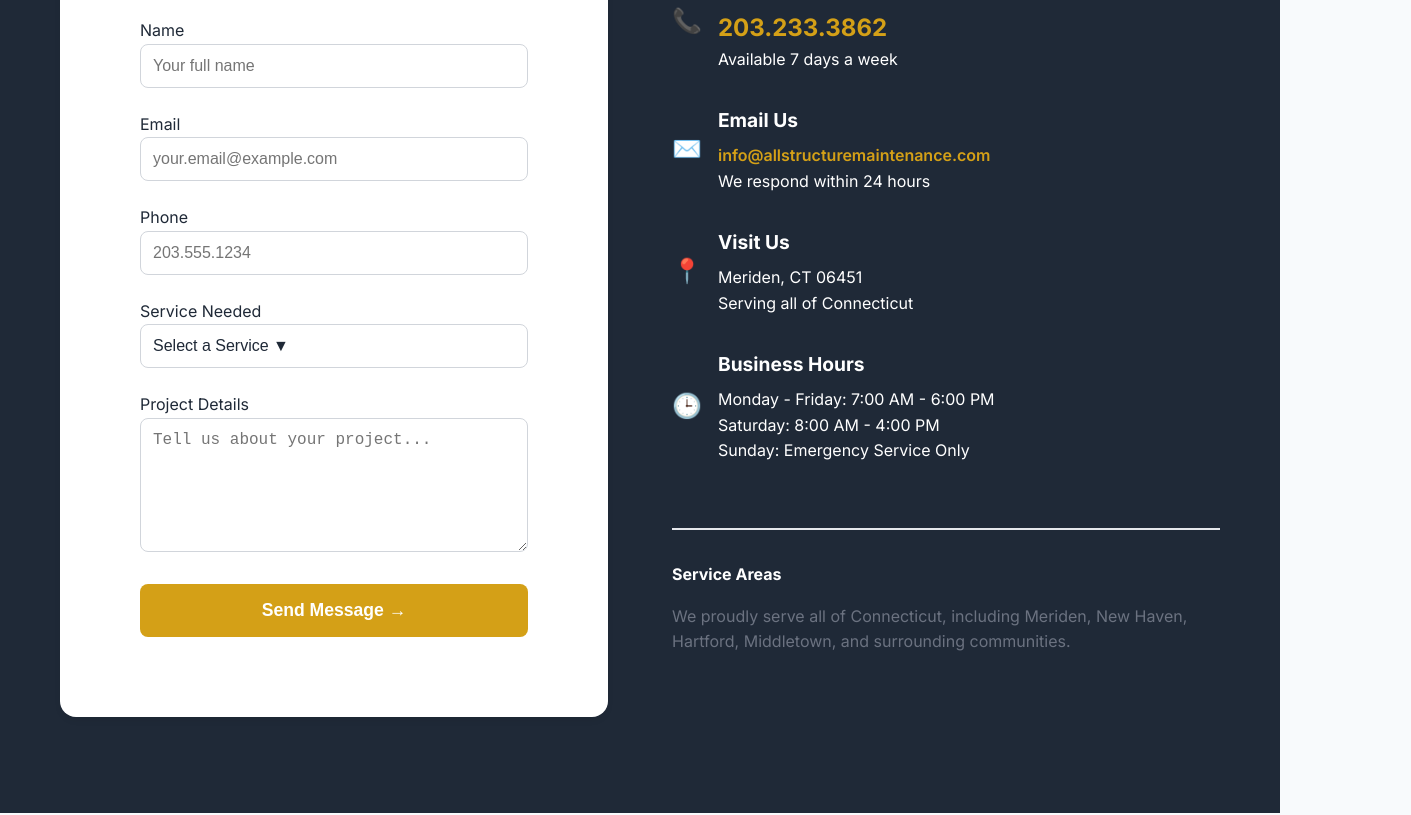
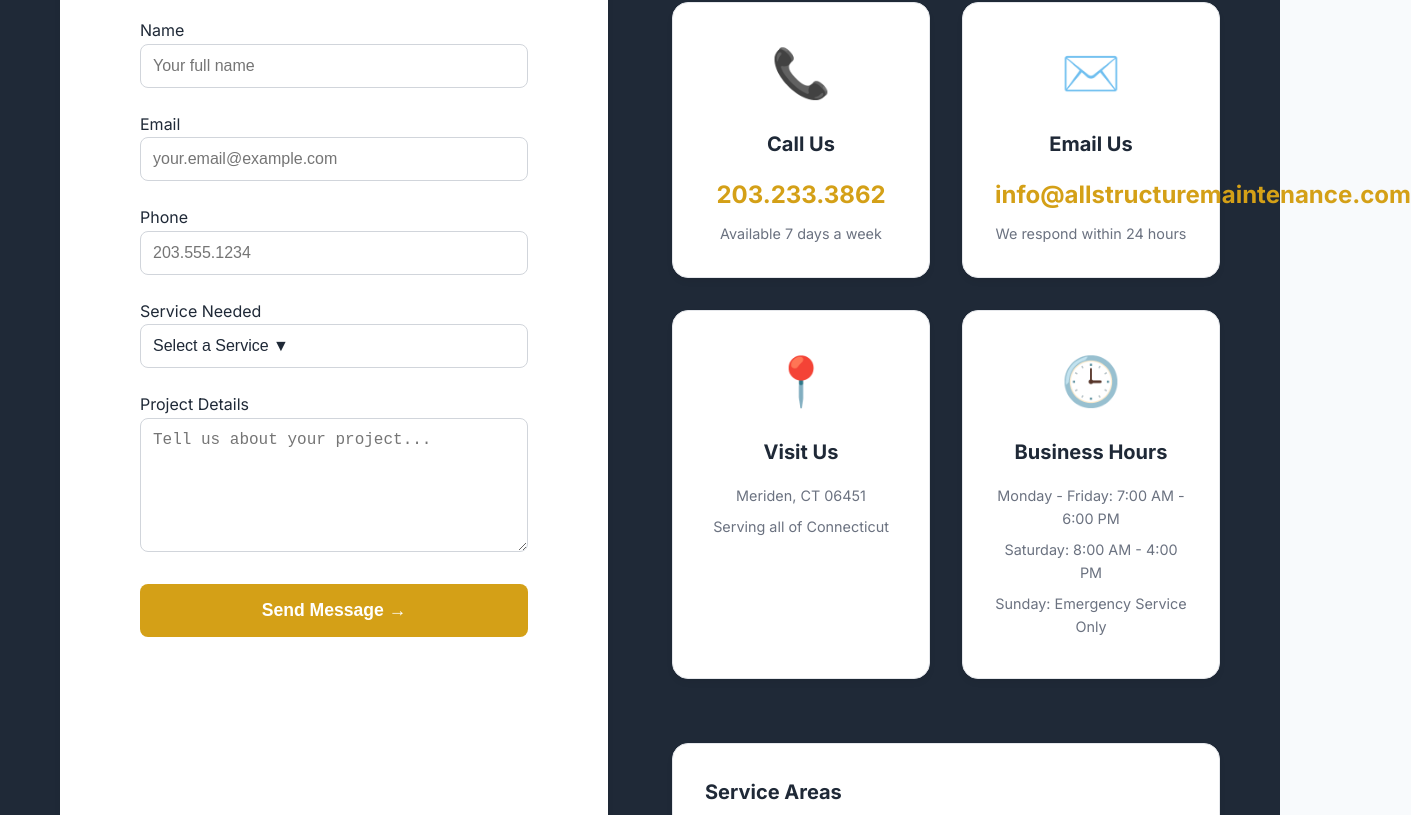
Before and after one commit to monkeydluthy/all-structure, a React (Vite) app: page /contact in a window 1280 px wide. Shown: the part 645-1460 px from the top of the page, 1411 px wide, since content can reach past the window. Built offline with nearby package versions, Linux system fonts and the light colour scheme.

Commit message:
Redesign contact page with card layout

```diff
--- a/src/index.css
+++ b/src/index.css
@@ -1028,6 +1028,84 @@ body {
   border-color: #d4a017;
 }
 
+.contact-info-grid {
+  display: grid;
+  grid-template-columns: repeat(auto-fit, minmax(250px, 1fr));
+  gap: 2rem;
+  margin-top: 2rem;
+}
+
+.contact-card {
+  background: white;
+  padding: 2rem;
+  border-radius: 16px;
+  box-shadow: 0 4px 6px rgba(0, 0, 0, 0.05);
+  border: 1px solid #e5e7eb;
+  transition: all 0.3s ease;
+  text-align: center;
+}
+
+.contact-card:hover {
+  transform: translateY(-5px);
+  box-shadow: 0 10px 25px rgba(0, 0, 0, 0.1);
+  border-color: #d4a017;
+}
+
+.contact-card-icon {
+  font-size: 3rem;
+  margin-bottom: 1rem;
+}
+
+.contact-card h4 {
+  font-size: 1.25rem;
+  margin-bottom: 1rem;
+  color: #1f2937;
+}
+
+.contact-card-link {
+  font-size: 1.5rem;
+  font-weight: bold;
+  color: #d4a017;
+  text-decoration: none;
+  display: block;
+  margin-bottom: 0.5rem;
+  transition: color 0.3s ease;
+}
+
+.contact-card-link:hover {
+  color: #b8870d;
+}
+
+.contact-card-text {
+  color: #6b7280;
+  margin-bottom: 0.5rem;
+}
+
+.contact-card p {
+  color: #6b7280;
+  font-size: 0.9rem;
+}
+
+.service-areas-card {
+  margin-top: 2rem;
+  padding: 2rem;
+  background: white;
+  border-radius: 16px;
+  box-shadow: 0 4px 6px rgba(0, 0, 0, 0.05);
+  border: 1px solid #e5e7eb;
+}
+
+.service-areas-card h4 {
+  font-size: 1.25rem;
+  margin-bottom: 1rem;
+  color: #1f2937;
+}
+
+.service-areas-card p {
+  color: #6b7280;
+  line-height: 1.8;
+}
+
 /* Service Page Styles */
 .service-hero {
   padding: 6rem 0 4rem;
@@ -1909,6 +1987,10 @@ body {
   .contact-form-wrapper {
     padding: 2rem 1.5rem;
   }
+
+  .contact-info-grid {
+    grid-template-columns: 1fr;
+  }
 }
 
 @media (max-width: 480px) {
--- a/src/pages/ContactPage.jsx
+++ b/src/pages/ContactPage.jsx
@@ -189,50 +189,44 @@ const ContactPage = () => {
             <div className="contact-info">
               <h2>Contact Information</h2>
 
-              <div className="contact-item">
-                <span style={{ fontSize: '1.5rem', color: '#d4a017' }}>📞</span>
-                <div>
+              <div className="contact-info-grid">
+                <div className="contact-card">
+                  <div className="contact-card-icon">📞</div>
                   <h4>Call Us</h4>
-                  <a href="tel:2032333862" style={{ fontSize: '1.5rem', fontWeight: 'bold' }}>
+                  <a href="tel:2032333862" className="contact-card-link">
                     203.233.3862
                   </a>
                   <p>Available 7 days a week</p>
                 </div>
-              </div>
 
-              <div className="contact-item">
-                <span style={{ fontSize: '1.5rem', color: '#d4a017' }}>✉️</span>
-                <div>
+                <div className="contact-card">
+                  <div className="contact-card-icon">✉️</div>
                   <h4>Email Us</h4>
-                  <a href="mailto:info@allstructuremaintenance.com">
+                  <a href="mailto:info@allstructuremaintenance.com" className="contact-card-link">
                     info@allstructuremaintenance.com
                   </a>
                   <p>We respond within 24 hours</p>
                 </div>
-              </div>
 
-              <div className="contact-item">
-                <span style={{ fontSize: '1.5rem', color: '#d4a017' }}>📍</span>
-                <div>
+                <div className="contact-card">
+                  <div className="contact-card-icon">📍</div>
                   <h4>Visit Us</h4>
-                  <p>Meriden, CT 06451</p>
+                  <p className="contact-card-text">Meriden, CT 06451</p>
                   <p>Serving all of Connecticut</p>
+                </div>
+
+                <div className="contact-card">
+                  <div className="contact-card-icon">🕒</div>
+                  <h4>Business Hours</h4>
+                  <p className="contact-card-text">Monday - Friday: 7:00 AM - 6:00 PM</p>
+                  <p className="contact-card-text">Saturday: 8:00 AM - 4:00 PM</p>
+                  <p className="contact-card-text">Sunday: Emergency Service Only</p>
                 </div>
               </div>
 
-              <div className="contact-item">
-                <span style={{ fontSize: '1.5rem', color: '#d4a017' }}>🕒</span>
-                <div>
-                  <h4>Business Hours</h4>
-                  <p>Monday - Friday: 7:00 AM - 6:00 PM</p>
-                  <p>Saturday: 8:00 AM - 4:00 PM</p>
-                  <p>Sunday: Emergency Service Only</p>
-                </div>
-              </div>
-
-              <div style={{ marginTop: '2rem', paddingTop: '2rem', borderTop: '2px solid #e5e7eb' }}>
-                <h4 style={{ marginBottom: '1rem' }}>Service Areas</h4>
-                <p style={{ color: '#6b7280' }}>
+              <div className="service-areas-card">
+                <h4>Service Areas</h4>
+                <p>
                   We proudly serve all of Connecticut, including Meriden, New Haven, Hartford,
                   Middletown, and surrounding communities.
                 </p>
```
